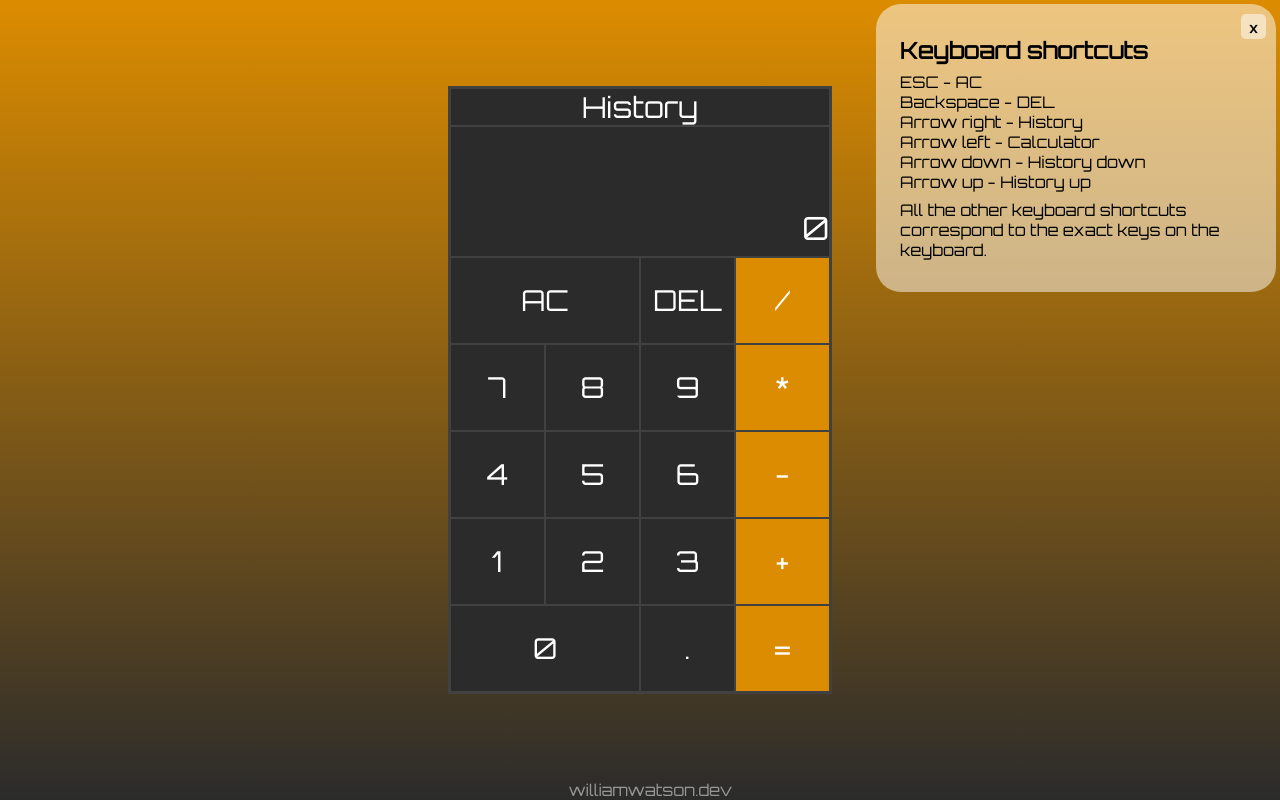
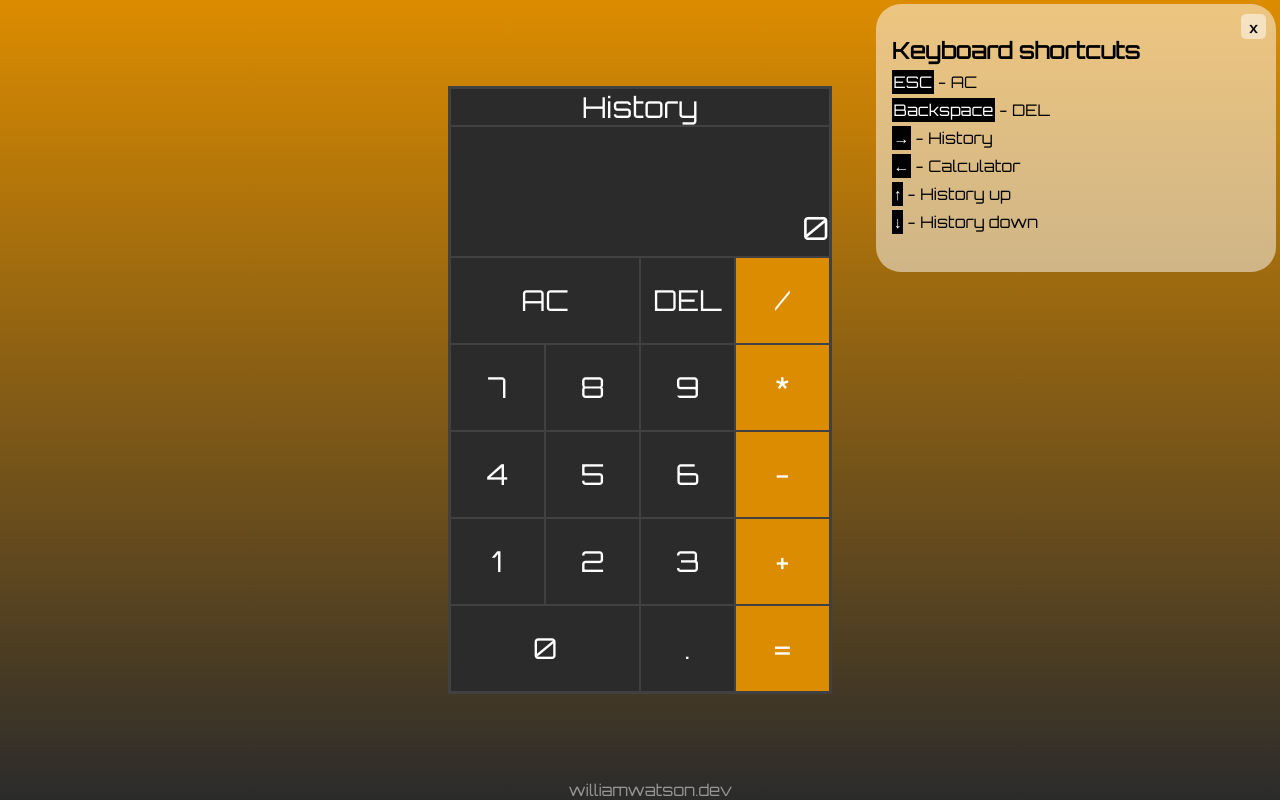
Before and after one commit to willswats/react-calculator, a React (Create React App) app: page / in a window 1280 px wide. Both pictures are taken after a click on the button 1251 px from the left and 29 px from the top of the page. Built offline with nearby package versions, Linux system fonts and the light colour scheme; some icons are missing.

Commit message:
Alter DropDown menu styles

```diff
--- a/src/components/DropDown/DropDownMenu.js
+++ b/src/components/DropDown/DropDownMenu.js
@@ -9,17 +9,29 @@ const DropDownMenu = ({ dropDown, setDropDown }) => {
       ></button>
       <h1 className={classes['dropdown-menu__title']}>Keyboard shortcuts</h1>
       <li className={classes['dropdown-menu__list']}>
-        <ol>ESC - AC</ol>
-        <ol>Backspace - DEL</ol>
-        <ol>Arrow right - History</ol>
-        <ol>Arrow left - Calculator</ol>
-        <ol>Arrow down - History down</ol>
-        <ol>Arrow up - History up</ol>
+        <ol className={classes['dropdown-menu__item']}>
+          <span className={classes['dropdown-menu__key']}>ESC</span> - AC
+        </ol>
+        <ol className={classes['dropdown-menu__item']}>
+          <span className={classes['dropdown-menu__key']}>Backspace</span> - DEL
+        </ol>
+        <ol className={classes['dropdown-menu__item']}>
+          <span className={classes['dropdown-menu__key']}>&rarr;</span> -
+          History
+        </ol>
+        <ol className={classes['dropdown-menu__item']}>
+          <span className={classes['dropdown-menu__key']}>&larr;</span> -
+          Calculator
+        </ol>
+        <ol className={classes['dropdown-menu__item']}>
+          <span className={classes['dropdown-menu__key']}>&uarr;</span> -
+          History up
+        </ol>
+        <ol className={classes['dropdown-menu__item']}>
+          <span className={classes['dropdown-menu__key']}>&darr;</span> -
+          History down
+        </ol>
       </li>
-      <p>
-        All the other keyboard shortcuts correspond to the exact keys on the
-        keyboard.
-      </p>
     </div>
   );
 };
--- a/src/components/DropDown/DropDownMenu.module.css
+++ b/src/components/DropDown/DropDownMenu.module.css
@@ -2,20 +2,10 @@
   display: flex;
   flex-direction: column;
   background-color: rgba(255, 255, 255, 0.5);
-  padding: 2rem 1.5rem 2rem 1.5rem;
+  padding: 2rem 1rem 2rem 1rem;
   border-radius: 25px;
   color: #000;
   width: 400px;
-}
-
-.dropdown-menu__title {
-  font-size: 1.4rem;
-  margin-bottom: 0.5rem;
-}
-
-.dropdown-menu__list {
-  list-style: none;
-  margin-bottom: 0.5rem;
 }
 
 .dropdown-menu__btn {
@@ -39,6 +29,25 @@
   transform: scale(1.5, 1.5);
 }
 
+.dropdown-menu__title {
+  font-size: 1.4rem;
+  margin-bottom: 0.5rem;
+}
+
+.dropdown-menu__list {
+  list-style: none;
+}
+
+.dropdown-menu__item {
+  margin-bottom: 0.5rem;
+}
+
+.dropdown-menu__key {
+  color: #fff;
+  background-color: rgba(0, 0, 0, 1);
+  padding: 0.1rem;
+}
+
 @media screen and (max-width: 500px) {
   .dropdown-menu {
     display: none;
```
